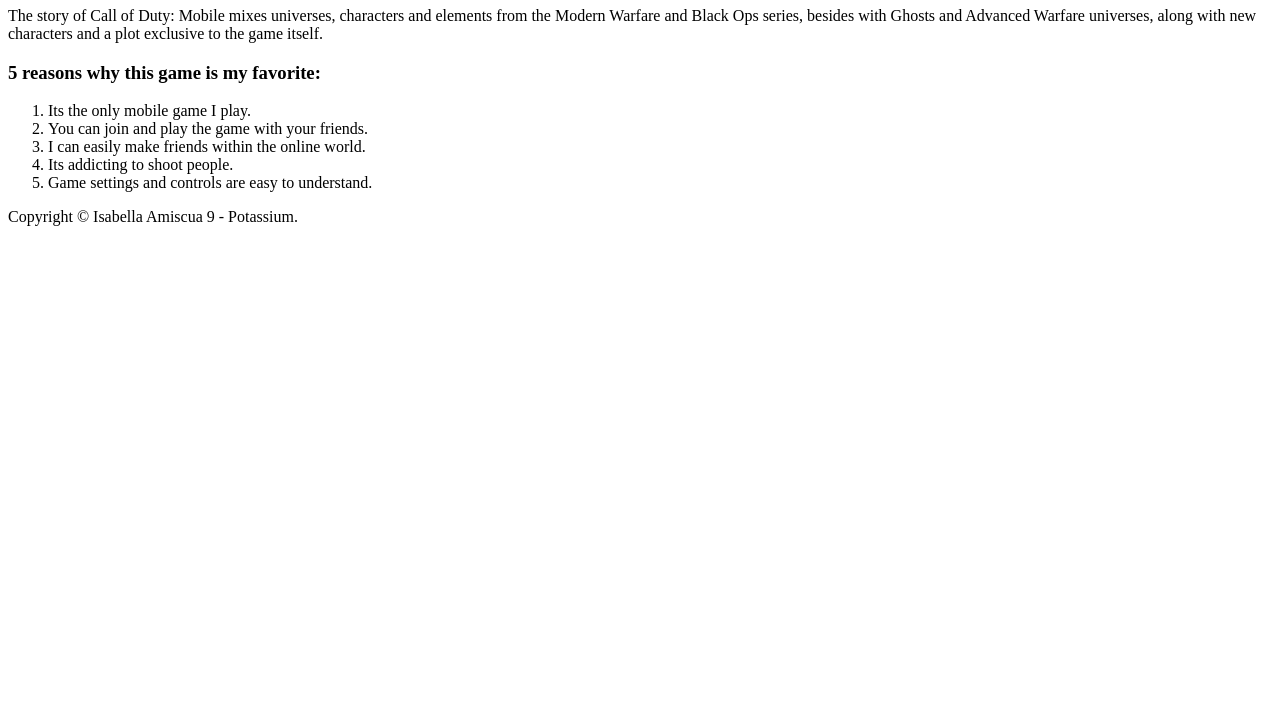
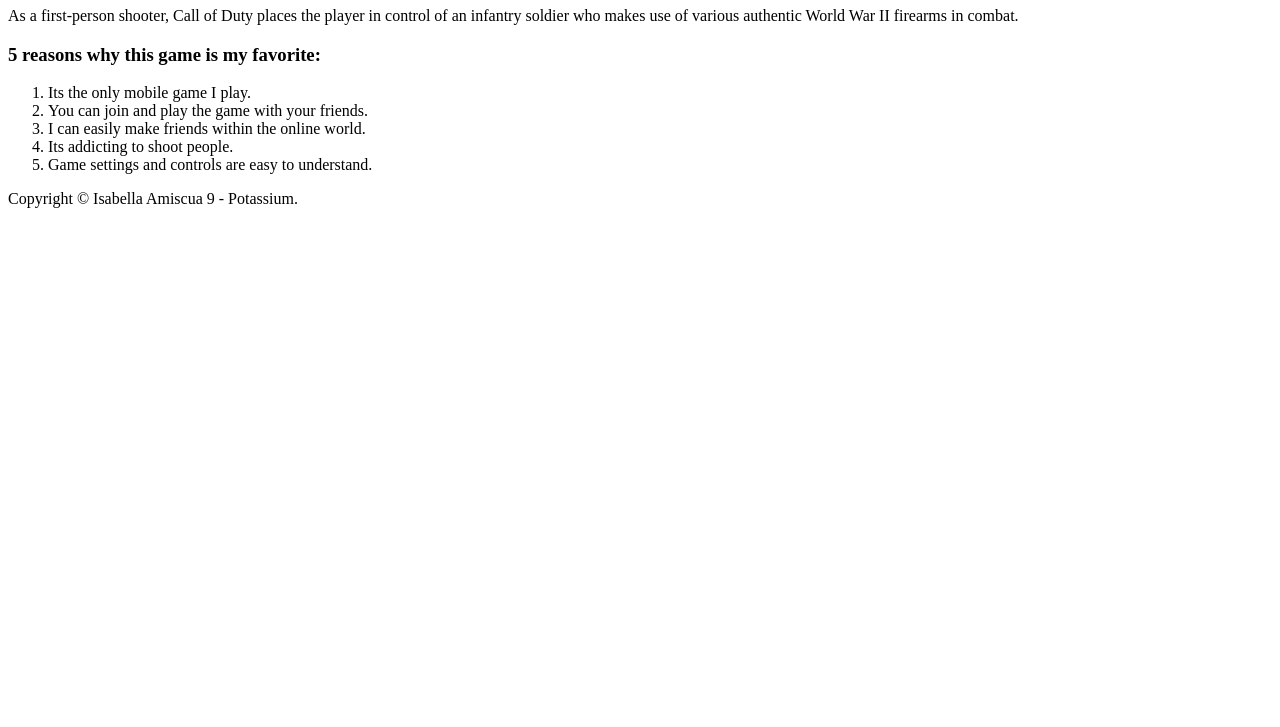
Before and after one commit to saivlla/CS3, a plain HTML site: page index.html in a window 1280 px wide. Shown: the part 73-800 px from the top of the page. Drawn offline with Linux system fonts and the light colour scheme.

Commit message:
Update index.html

```diff
--- a/index.html
+++ b/index.html
@@ -15,8 +15,8 @@
      <div>
 
           <h1> Call of Duty : Mobile </h1>
-          <p> The story of Call of Duty: Mobile mixes universes, characters and elements from the Modern Warfare and Black Ops series,
-              besides with Ghosts and Advanced Warfare universes, along with new characters and a plot exclusive to the game itself.
+          <p> As a first-person shooter, Call of Duty places the player in control of an infantry soldier
+               who makes use of various authentic World War II firearms in combat.
           </p>
 
      </div>
```
